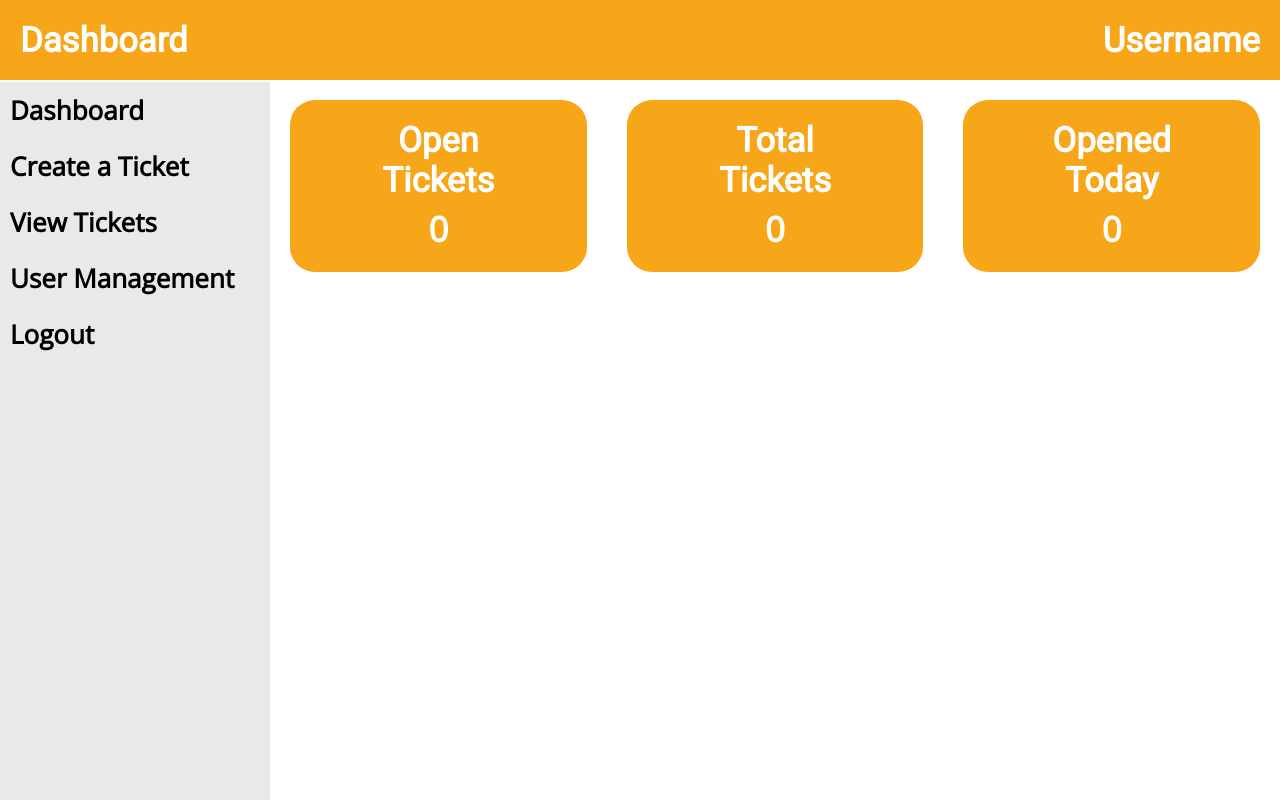
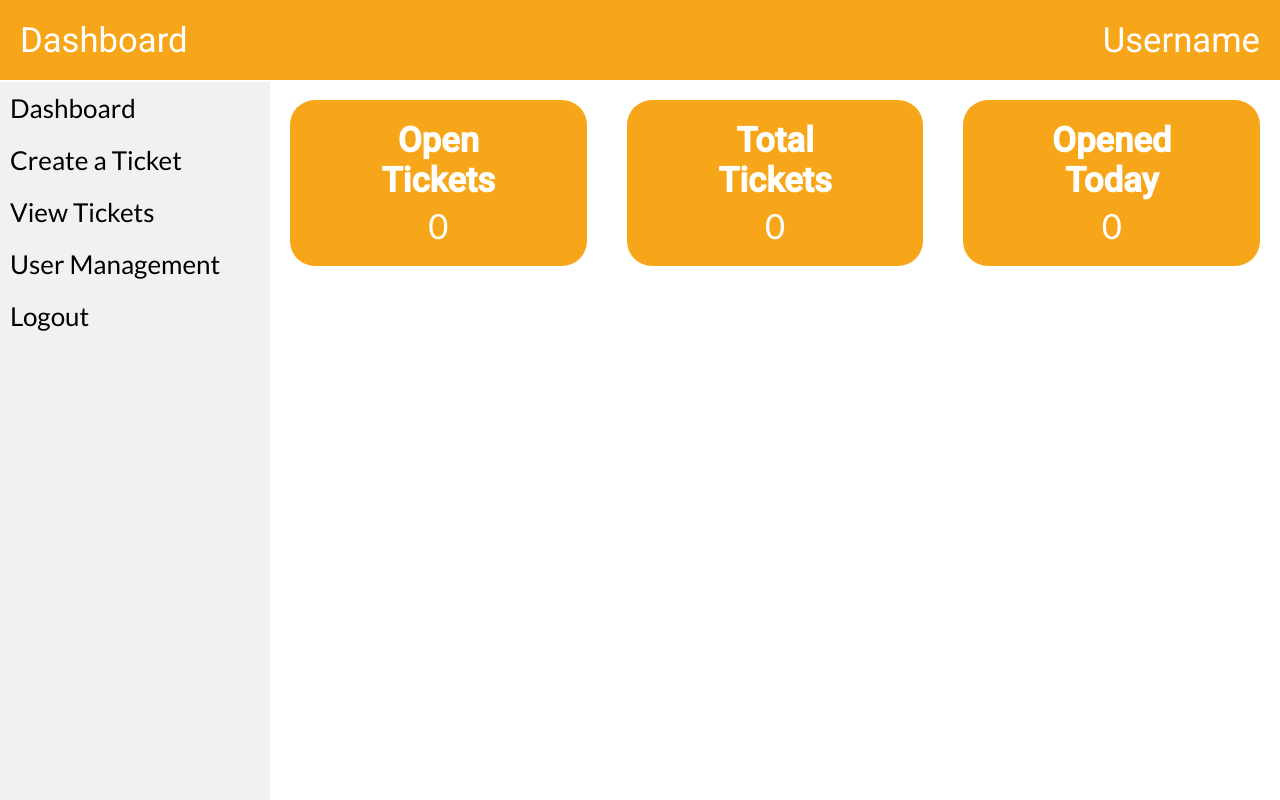
Before and after one commit to john-shrubb/bugtracker-nodejs-old, a website: page src/pages/dashboard.html in a window 1280 px wide. Drawn offline with nearby package versions, Linux system fonts and the light colour scheme; files that its build step writes are made by us from their sources; no server answers; files whose address does not match are found by name.

Commit message:
Redid fonts and some of the CSS, achieved a slightly cleaner look

```diff
--- a/src/pages/dashboard.html
+++ b/src/pages/dashboard.html
@@ -7,7 +7,32 @@
 	<title>Hello world!</title>
 
 	<link rel="stylesheet" href="/assets/css/style.css" type="text/css" />
-	</head>
+	<style>
+		.main-wrapper .statistics {
+			display: flex;
+			flex-direction: row;
+		}
+
+		.main-wrapper .statistics .stat-board {
+			background: var(--colours-orange);
+			color: white;
+			padding: 20px;
+			margin: 20px;
+			text-align: center;
+			border-radius: 25px;
+			flex-basis: 0;
+			flex-grow: 1;
+		}
+
+		.main-wrapper .statistics .stat-board span {
+			font-size: 2rem;
+		}
+
+		.main-wrapper div > * {
+			padding-bottom: 5px;
+		}
+	</style>
+</head>
 <body>
 	<div class="top-title-bar">
 		<h3>Dashboard</h3>
@@ -45,7 +70,7 @@
 		async function getTickets() {
 			return await new Promise(function (resolve) {
 				const request = new XMLHttpRequest();
-				request.open('get', '/api/v1/tickets/list');
+				request.open('get', '/api/tickets/list');
 				request.send();
 				request.onload = function() {
 					resolve(JSON.parse(request.responseText));
--- a/src/static/css/style.css
+++ b/src/static/css/style.css
@@ -1,9 +1,9 @@
-@import url('https://fonts.googleapis.com/css2?family=Open+Sans:wght@300;400&family=Roboto&display=swap');
+@import url('https://fonts.googleapis.com/css2?family=Lato&family=Roboto:wght@400;500&display=swap');
 
 /* Credit meyerweb.com */
 :root {
     --colours-orange: #f8a619;
-    --colours-grey: #E9E9E9;
+    --colours-grey: #f1f1f1;
 }
 * {
 	margin: 0;
@@ -17,6 +17,7 @@ html {
     font-size: 13pt;
     font-family: 'Roboto', Arial, Helvetica, sans-serif;
     height: 100%;
+    font-weight: lighter;
 }
 
 body {
@@ -33,6 +34,7 @@ h2 {
 
 h3 {
     font-size: 2.25rem;
+    font-weight: 500;
 }
 
 h4 {
@@ -48,8 +50,7 @@ h6 {
 }
 
 p, span, a {
-    font-family: 'Open Sans', Verdana, Geneva, Tahoma, sans-serif;
-    font-weight: bolder;
+    font-family: 'Lato', Verdana, Geneva, Tahoma, sans-serif;
 }
 
 /*
@@ -69,6 +70,7 @@ p, span, a {
 .top-title-bar h3 {
     padding: 20px;
     font-size: 2rem;
+    font-weight: lighter;
 }
 
 .top-title-bar h3:last-child {
@@ -97,7 +99,6 @@ p, span, a {
     font-size: 1.5rem;
     color: black;
     padding: 10px;
-    font-weight: bolder;
     width: 250px;
 }
 
@@ -109,27 +110,3 @@ p, span, a {
     display: flex;
     flex-direction: column;
 }
-
-.main-wrapper .statistics {
-    display: flex;
-    flex-direction: row;
-}
-
-.main-wrapper .statistics .stat-board {
-    background: var(--colours-orange);
-    color: white;
-    padding: 20px;
-    margin: 20px;
-    text-align: center;
-    border-radius: 25px;
-    flex-basis: 0;
-    flex-grow: 1;
-}
-
-.main-wrapper .statistics .stat-board span {
-    font-size: 2rem;
-}
-
-.main-wrapper div > * {
-    padding-bottom: 5px;
-}
```
Also changed, not shown: src/pages/create-ticket.html (+1 -1 lines), src/pages/view-ticket.html (+3 -3 lines).
